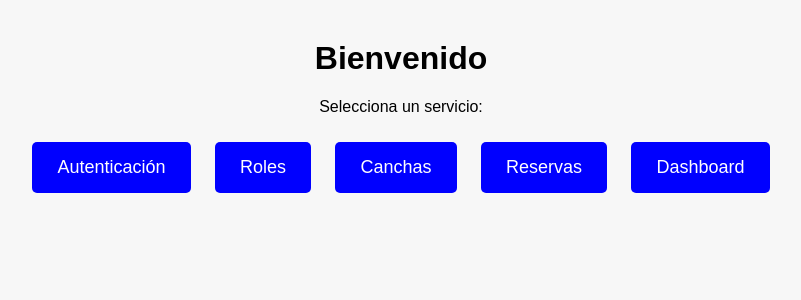
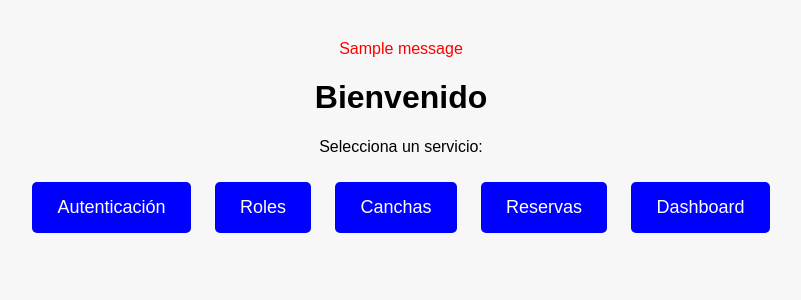
Before and after one commit to DravenJr/Proyecto_reservas, a Django app: template api_gateway/templates/index.html in a window 1280 px wide. Shown: the part 68-368 px from the top of the page, without its empty margins (239-1040 px from the left). Run offline with Django 4.2, Linux system fonts and the light colour scheme; the template is opened without the code that fills it, so the values that code supplies are empty; tables that the repository leaves empty hold one stand-in row (values such as "Sample post"); one stand-in notice (Sample message) is shown.

Commit message:
Agregar todos los archivos y cambios del proyecto, incluyendo gitignore global

```diff
--- a/api_gateway/templates/index.html
+++ b/api_gateway/templates/index.html
@@ -32,7 +32,15 @@
       transition: background 0.3s;
     }
     .btn:hover {
-      background:rgb(69, 69, 255)
+      background: rgb(69, 69, 255);
+    }
+    /* Estilo para mensajes flash */
+    .messages {
+      list-style: none;
+      padding: 0;
+      margin: 20px auto;
+      max-width: 400px;
+      color: red;
     }
   </style>
 </head>
@@ -40,13 +48,22 @@
   <header>
     Sistema de Reservas de Canchas
   </header>
+
   <main>
+    {% if messages %}
+      <ul class="messages">
+        {% for message in messages %}
+          <li>{{ message }}</li>
+        {% endfor %}
+      </ul>
+    {% endif %}
+
     <h1>Bienvenido</h1>
     <p>Selecciona un servicio:</p>
     <a href="/auth" class="btn">Autenticación</a>
     <a href="/roles" class="btn">Roles</a>
     <a href="/fields" class="btn">Canchas</a>
-    <a href="/bookings" class="btn">Reservas</a>
+    <a href="/bookings-page" class="btn">Reservas</a>
     <a href="/admin" class="btn">Dashboard</a>
   </main>
 </body>
--- a/bookings_service/api/urls.py
+++ b/bookings_service/api/urls.py
@@ -3,9 +3,9 @@ from rest_framework.routers import DefaultRouter
 from .views import BookingViewSet, HomeView
 
 router = DefaultRouter()
-router.register('bookings', BookingViewSet)
+router.register(r'bookings', BookingViewSet, basename='booking')
 
 urlpatterns = [
-    path('', HomeView.as_view(), name='api_home'),
-    path('', include(router.urls)),
+    path('', HomeView.as_view(), name='index'),
+    path('api/', include(router.urls)),
 ]
```
Also changed, not shown: auth_service/api/templates/index.html (+18 -25 lines), bookings_service/api/views.py (+20 -3 lines), bookings_service/api/templates/index.html (renamed from bookings_service/api/templates/booking_index.html).
